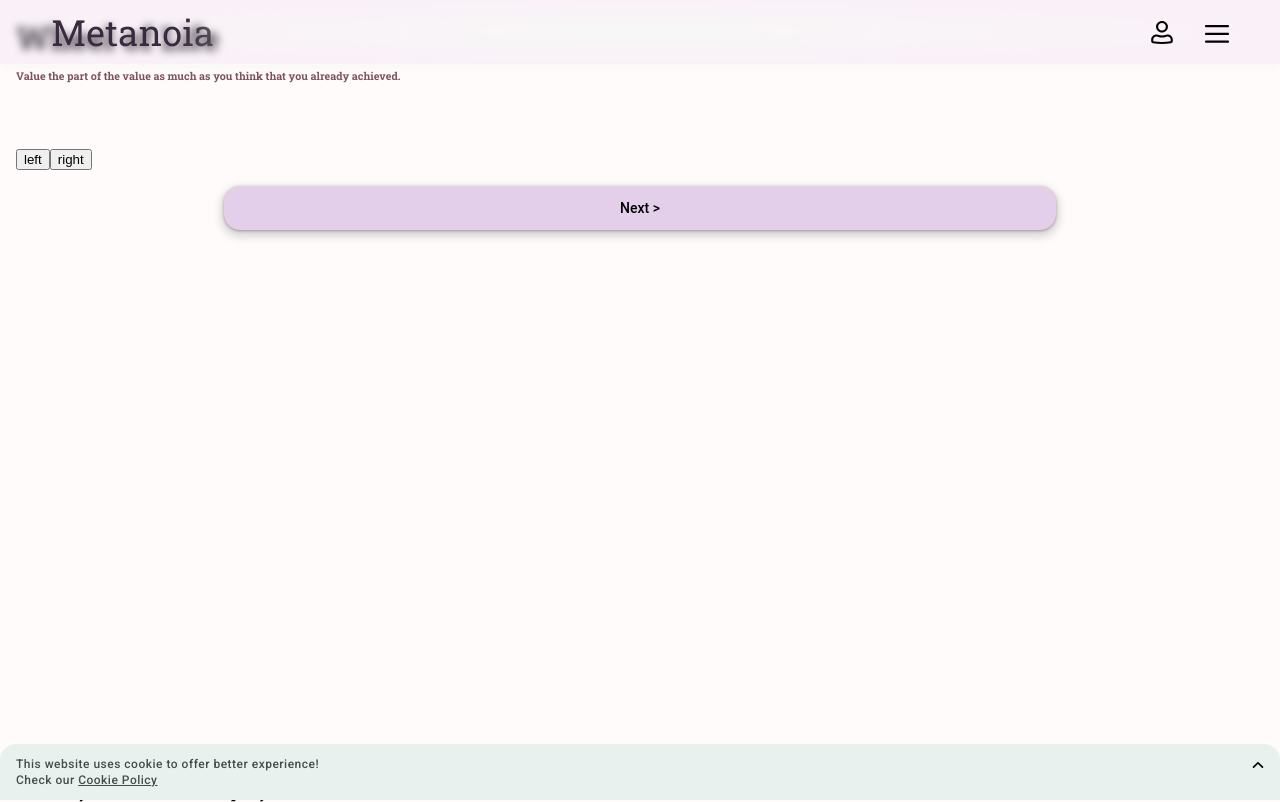
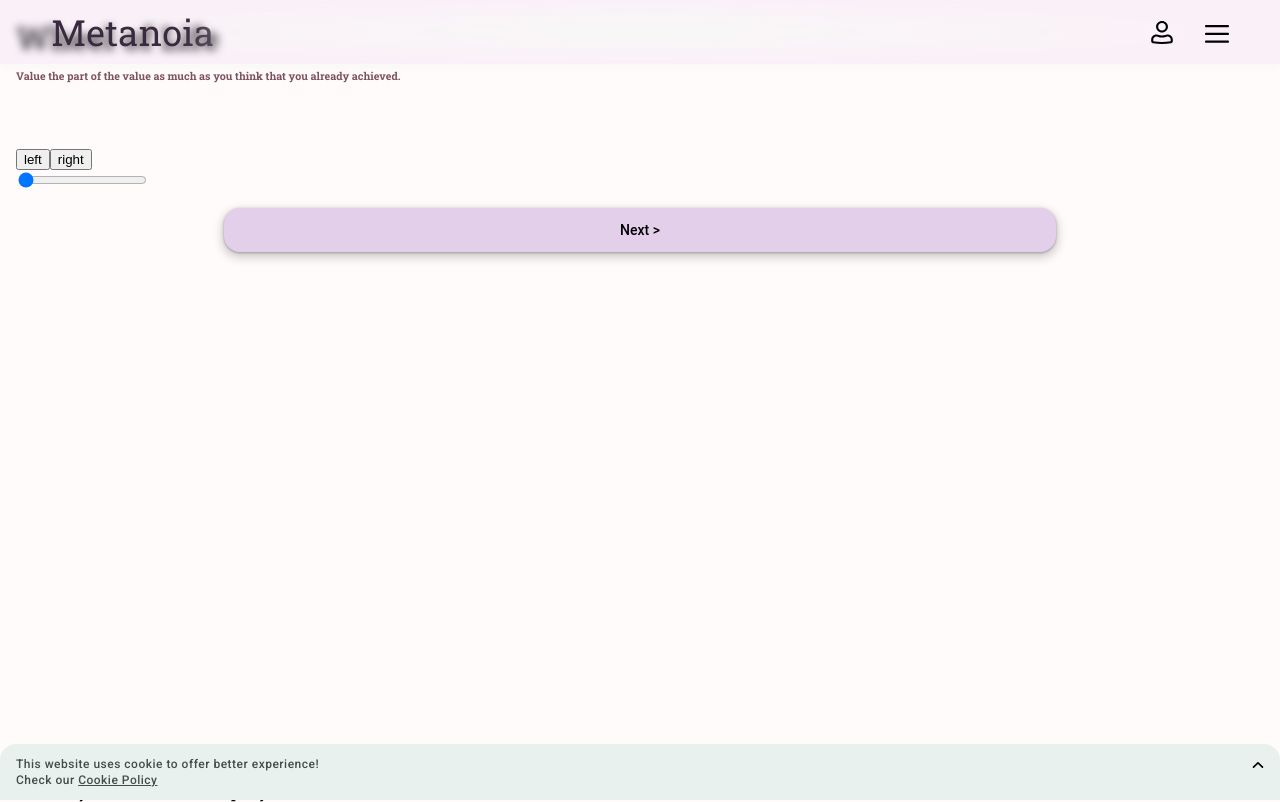
Before and after one commit to Lee-Sangsu/metanoia-web, a Next.js app: page /wheel-of-life in a window 1280 px wide. Built offline with nearby package versions, Linux system fonts and the light colour scheme.

Commit message:
getInitialProps is SSR

```diff
--- a/next.config.js
+++ b/next.config.js
@@ -1,6 +1,6 @@
 /** @type {import('next').NextConfig} */
 const nextConfig = {
-  reactStrictMode: true,
+  reactStrictMode: true
 }
 
 module.exports = nextConfig
--- a/pages/index.tsx
+++ b/pages/index.tsx
@@ -44,6 +44,7 @@ const Home: NextPage = () => {
   )
 }
 
+/*
 Home.getInitialProps = async function() {
   const domain:string = "";
   const response = await fetch(`https://${domain}/public-api/products`);
@@ -51,5 +52,6 @@ Home.getInitialProps = async function() {
   const result = await response.json();
   return { productData: result.data }
 };
+*/
 
 export default Home
--- a/pages/wheel-of-life.tsx
+++ b/pages/wheel-of-life.tsx
@@ -11,6 +11,7 @@ import { LifeValueState } from 'public/states/Methodologies/LifeValueState';
 const WheelOfLife: NextPage = () => {
     const values = useRecoilValue(LifeValueState);
     const [valueIndex, setValueIndex] = useState(0);
+    const [gauge, setGauge] = useState(0);
     // console.log(values);
 
     const valueContainerRef = useRef<HTMLUListElement>(null);
@@ -51,6 +52,7 @@ const WheelOfLife: NextPage = () => {
                     <button name="left-btn" onClick={scrollValue} className={styles.slider}>left</button>
                     <button name="right-btn" onClick={scrollValue} className={styles.slider}>right</button>
                 </div>
+                <input type="range" value={gauge} onChange={(event) => setGauge(parseInt(event?.currentTarget.value))} min={0} max={10} />
                 {/* <div ref={boxRef}>
                 <canvas ref={canvasRef} className={styles.canvas}></canvas>
                 </div> */}
```
